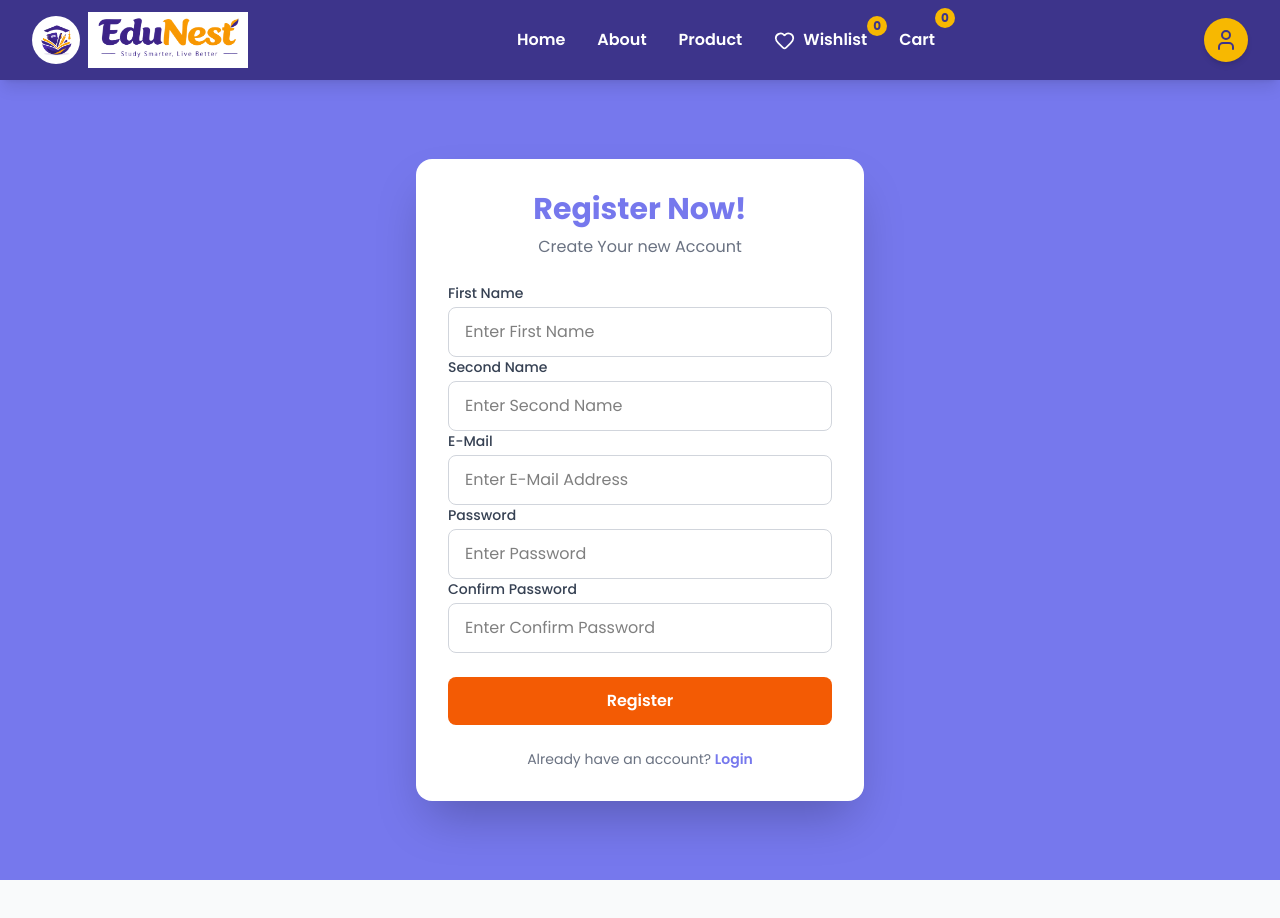
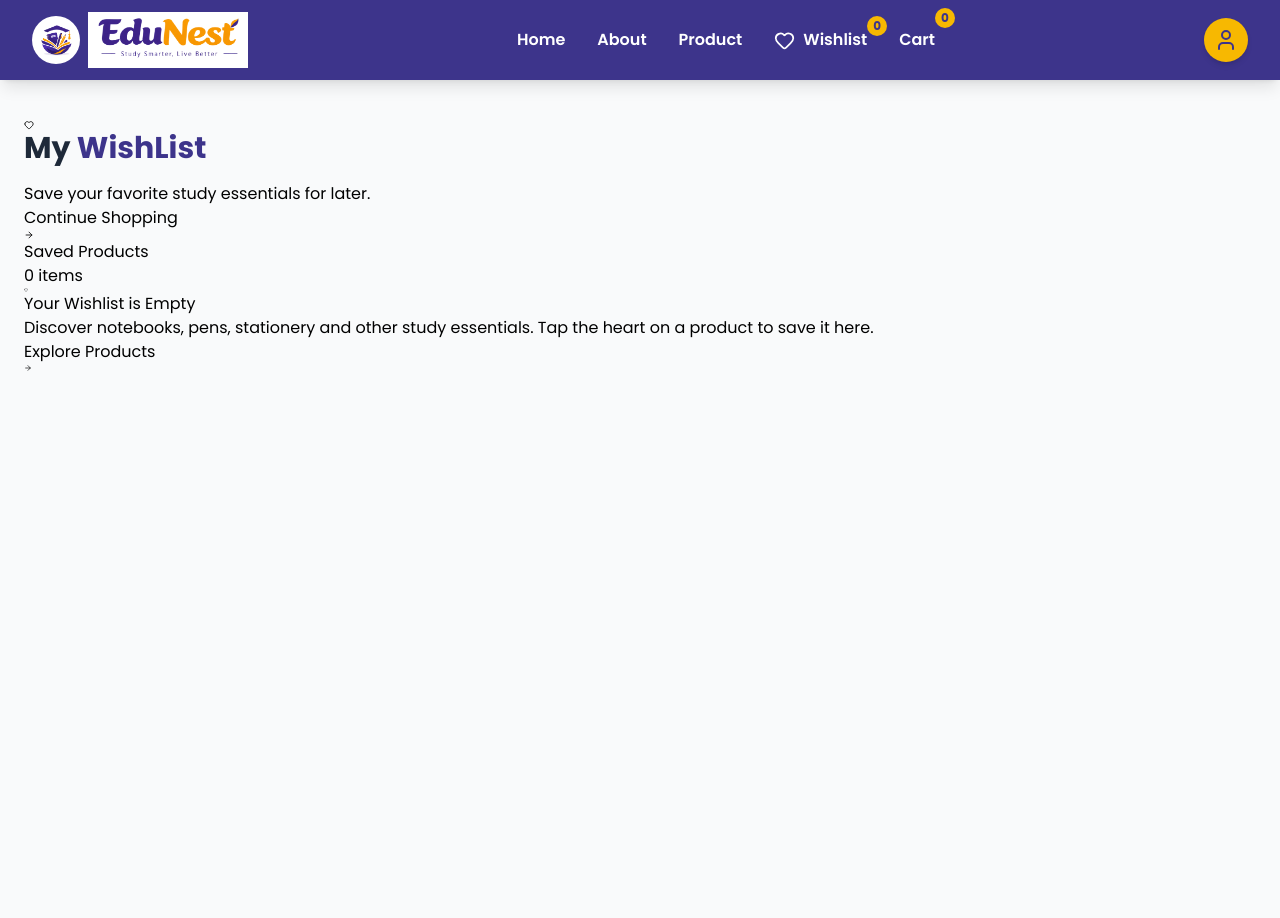
Before and after one commit to opmmansoor/E-Commerce-EduNest, a React (Vite) app in the folder EduNest/: page /wishlist in a window 1280 px wide. Before the commit this address led to /register. Shown: the top 918 px of the page. Built offline with nearby package versions, Linux system fonts and the light colour scheme.

Commit message:
WISHLIST Page Setup

```diff
--- a/EduNest/src/App.jsx
+++ b/EduNest/src/App.jsx
@@ -8,6 +8,7 @@ import Products from "./Pages/user/Pages/Products";
 import About from "./Pages/user/Pages/About";
 import Cart from "./Pages/user/Pages/Cart";
 import UserLayout from "./layouts/UserLayout";
+import Wishlist from "./Pages/user/Pages/Wishlist";
 
 function App() {
   return (
@@ -22,6 +23,7 @@ function App() {
           <Route path="/products" element={<Products />} />
           <Route path="/about" element={<About />} />
           <Route path="/Cart" element={<Cart />} />
+          <Route path="/wishlist" element={<Wishlist/>} />
 
           {/* Unknown URL */}
           <Route path="*" element={<Navigate to="/register" />} />
--- a/EduNest/src/Pages/user/Components/Navbar.jsx
+++ b/EduNest/src/Pages/user/Components/Navbar.jsx
@@ -7,6 +7,7 @@ function Navbar() {
 
     const cart = useSelector((state) => state.cart.cart);
     const wishlist = useSelector((state) => state.wishlist.wishlist);
+    console.log(wishlist);
 
     const navigate = useNavigate();
 
--- a/EduNest/src/Pages/user/Pages/About.jsx
+++ b/EduNest/src/Pages/user/Pages/About.jsx
@@ -1,5 +1,3 @@
-
-
 import React from 'react'
 
 function About() {
--- /dev/null
+++ b/EduNest/src/Pages/user/Pages/Wishlist.jsx
@@ -0,0 +1,133 @@
+import React from 'react'
+import { useDispatch, useSelector } from 'react-redux'
+import { addToWishlist, removeFromWishlist } from '../../../Slice/wishlistSlice';
+import { addToCart } from '../../../Slice/cartSlice';
+import { ArrowRight, Heart, ShoppingCart, Trash2 } from 'lucide-react';
+import { Link } from 'react-router-dom';
+
+function Wishlist() {
+    const dispatch = useDispatch();
+    const wishlist = useSelector((state) => state.wishlist.wishlist);
+
+    const handleRemove = (id) => {
+        dispatch(removeFromWishlist(id))
+    };
+
+    const handleAddToCart = (product) => {
+        dispatch(addToCart(product))
+    };
+
+  return (
+    <div className='min-h-screen bg-gray-50 px-4 sm:px-6 py-10'>
+      <div className='max-w-7xl mx-auto'>
+
+
+        <div>
+            <div>
+                <div>
+                    <div>
+                        <Heart size={10}/>
+                    </div>
+
+                    <h1 className='text-3xl font-bold text-gray-800 mb-4'>
+                         My
+                    <span className='text-[#3D348B]'> WishList</span>
+                    </h1>
+                </div>
+
+                <p>
+                    Save your favorite study essentials for later.
+                </p>
+            </div>
+
+            <Link to="/products"
+                  className='inline flex items-center'>
+            Continue Shopping
+            <ArrowRight size={10}/>
+            </Link>
+        </div>
+
+        <div>
+            <p>
+                Saved Products
+            </p>
+            <p>
+                {wishlist.length} {wishlist.length == 1 ? "item" : "items"}
+            </p>
+        </div>
+
+{/* Empty */}
+        {wishlist.length === 0 ? (
+            <div>
+                <div>
+                    <Heart size={4}/>
+                </div>
+
+                <h2>
+                    Your Wishlist is Empty
+                </h2>
+                <p>
+                    Discover notebooks, pens, stationery and other study
+                    essentials. Tap the heart on a product to save it here.
+                </p>
+
+                <Link to="/products">
+                    Explore Products
+                    <ArrowRight size={8}/>
+                </Link>
+            </div>
+
+        ) : (
+// wishlist products
+            <div>
+                {wishlist.map((product) => (
+                    <div key={product.id}>
+                        <div>
+                            <img src={product.image}
+                                 alt={product.name} />
+
+                            <button onClick={() => handleRemove(product.id)}>
+                                <Heart size={10}/>
+                            </button>
+                        </div>
+
+                        <div>
+                            <p>
+                                {product.category}
+                            </p>
+
+                            <h2>
+                                {product.name}
+                            </h2>
+
+                            <p>
+                                ₹{Number(product.price).toLocaleString("en-IN")}
+                            </p>
+
+                            <div>
+                                <button onClick={() => handleRemove(product.id)}>
+                                    <Trash2 size={25}/>
+                                </button>
+
+                                <button onClick={() => handleAddToCart(product)}
+                                        disabled={product.stock === 0}
+                                        >
+                                    <ShoppingCart />
+                                    {product.stock === 0 ? "Out of Stock" : "Add to Cart"}
+                                </button>
+                            </div>
+
+                            <Link to={`/products/${product.id}`}>
+                                View Details
+                            </Link>
+                        </div>
+                    </div>
+                ))}
+            </div>
+        )}
+      </div>
+    </div>
+  )
+}
+
+export default Wishlist
```
